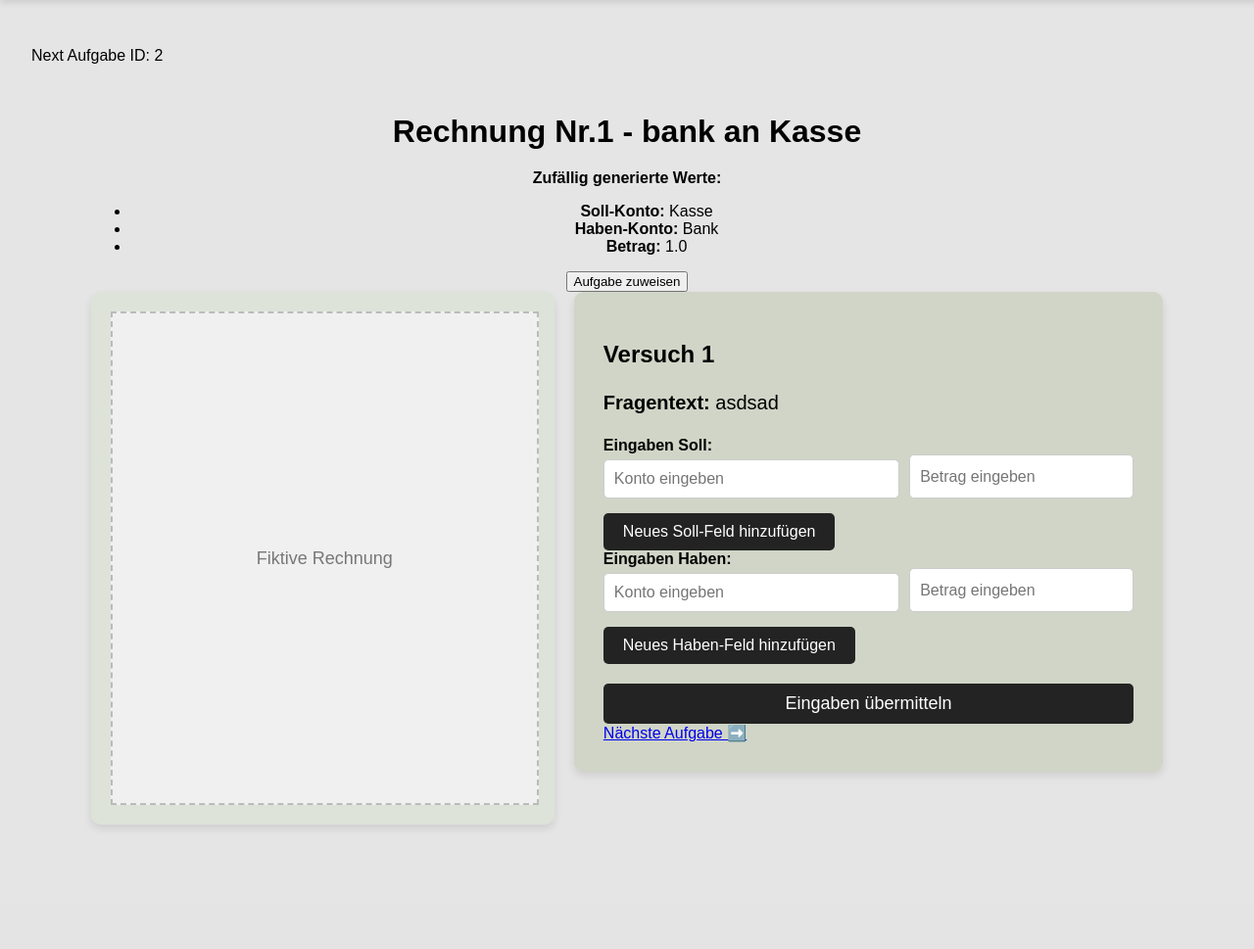
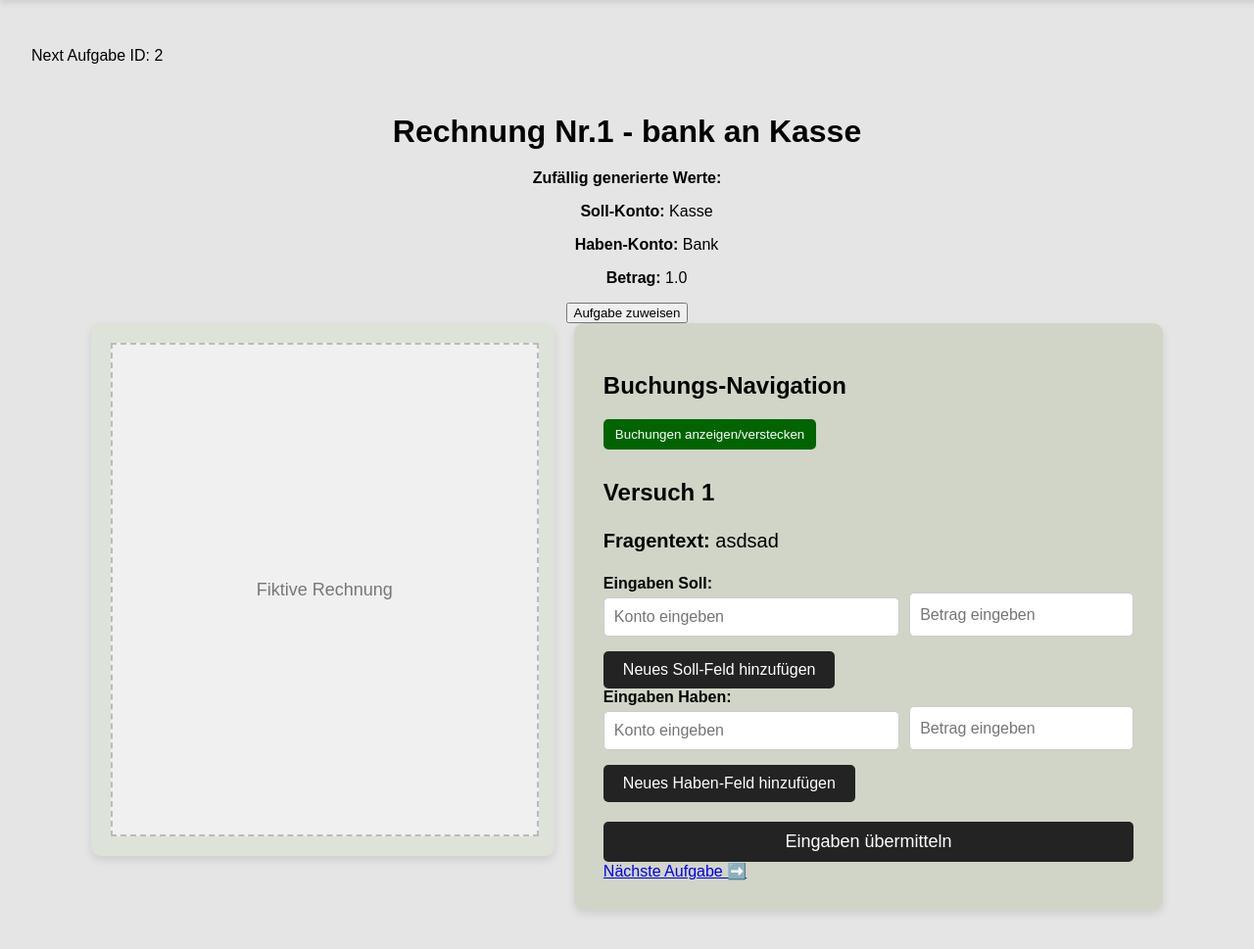
Before and after one commit to iug-htw/accounting, a Django app: page /posts/rechnung/1/ in a window 1280 px wide; the page is wider, and only the part inside the window is pictured. Shown: the part 95-1064 px from the top of that part at 98% size. Before the commit the page ends 940 px from the top of that part, so only its background shows below. Run offline with Django 5.2, Linux system fonts and the light colour scheme; a user stored in the database is signed in; data comes from the database, SQL or seed files in the repository; both versions use the stored data as it was after the commit.

Commit message:
Korrekturbuchung V1

```diff
--- a/posts/templates/posts/rechnung.html
+++ b/posts/templates/posts/rechnung.html
@@ -10,9 +10,9 @@
     {% if user.is_authenticated and nutzer_aufgabe %}
         <p><strong>Zufällig generierte Werte:</strong></p>
         <ul>
-            <li><strong>Soll-Konto:</strong> {{ nutzer_aufgabe.soll_konto }}</li>
-            <li><strong>Haben-Konto:</strong> {{ nutzer_aufgabe.haben_konto }}</li>
-            <li><strong>Betrag:</strong> {{ nutzer_aufgabe.betrag }}</li>
+            <p><strong>Soll-Konto:</strong> {{ nutzer_aufgabe.soll_konto }}</p>
+            <p><strong>Haben-Konto:</strong> {{ nutzer_aufgabe.haben_konto }}</p>
+            <p><strong>Betrag:</strong> {{ nutzer_aufgabe.betrag }}</p>
         </ul>
     {% endif %}
     {% if user.is_authenticated and not aufgabe.geloest %}
@@ -21,6 +21,7 @@
             <button type="submit" class="btn-assign-task">Aufgabe zuweisen</button>
         </form>
     {% endif %}
+
     <div class="content-wrapper_rechnung">
         <!-- Linker Bereich: Fiktive Rechnung (kann leer bleiben) -->
         <div class="left-section_rechnung">
@@ -29,6 +30,31 @@
 
         <!-- Rechter Bereich: Eingabefelder -->
         <div class="right-section_rechnung">
+
+            <h2>Buchungs-Navigation</h2>
+            <button id="toggle-buchung-ansicht" class="btn-toggle_rechnung">Buchungen anzeigen/verstecken</button>
+
+            <div id="buchungen-ansicht" class="buchungen-ansicht" style="display: none;">
+                <h3>Frühere Versuche:</h3>
+                {% if buchungen %}
+                    <ul>
+                        {% for buchung in buchungen %}
+                            <li>
+                                <button onclick="showBuchungDetail('{{ buchung.buchung_id }}')">Versuch {{ forloop.counter }}</button>
+                            </li>
+                            <div id="buchung-detail-{{ buchung.buchung_id }}" class="buchung-detail" style="display: none;">
+                                <p><strong>Soll-Konten:</strong> {{ buchung.antwort_konten_soll }}</p>
+                                <p><strong>Haben-Konten:</strong> {{ buchung.antwort_konten_haben }}</p>
+                                <p><strong>Beträge Soll:</strong> {{ buchung.antwort_betrag_soll }}</p>
+                                <p><strong>Beträge Haben:</strong> {{ buchung.antwort_betrag_haben }}</p>
+                            </div>
+                        {% endfor %}
+                    </ul>
+                {% else %}
+                <p>Keine vorherigen Buchungen gefunden.</p>
+            {% endif %}
+            </div>
+
             <h2>Versuch 1</h2>
             <p class="business-case_rechnung">
                 <strong>Fragentext:</strong> {{ aufgabe.frage }}
@@ -86,5 +112,21 @@
     function removeField(button) {
         button.parentElement.remove();
     }
+
+    function showBuchung(buchungId) {
+        const buchungDetail = document.getElementById(`buchung-${buchungId}`);
+        const isVisible = buchungDetail.style.display === 'block';
+        buchungDetail.style.display = isVisible ? 'none' : 'block';
+    }
+    document.getElementById('toggle-buchung-ansicht').addEventListener('click', function () {
+        const buchungenAnsicht = document.getElementById('buchungen-ansicht');
+        buchungenAnsicht.style.display = buchungenAnsicht.style.display === 'none' ? 'block' : 'none';
+    });
+
+    // Details der einzelnen Buchungen anzeigen
+    function showBuchungDetail(buchungId) {
+        const buchungDetail = document.getElementById(`buchung-detail-${buchungId}`);
+        buchungDetail.style.display = buchungDetail.style.display === 'none' ? 'block' : 'none';
+    }
 </script>
 {% endblock %}
--- a/posts/views.py
+++ b/posts/views.py
@@ -74,7 +74,7 @@ def rechnung_detail_view(request, aufgabe_id):
         nutzer=request.user,
         defaults={'soll_konto': '', 'haben_konto': '', 'betrag': 0, 'geloest': False}
     )
-
+    buchungen = Buchung.objects.filter(aufgabe=aufgabe, nutzer=request.user).order_by('buchung_id')
     # Nächste Aufgabe abrufen
     next_aufgabe = Aufgabe_neu.objects.filter(id__gt=aufgabe_id).order_by('id').first()
 
@@ -83,12 +83,6 @@ def rechnung_detail_view(request, aufgabe_id):
         haben_konten = request.POST.getlist('haben_konto[]')
         betraege_soll = request.POST.getlist('soll_betrag[]')
         betraege_haben = request.POST.getlist('haben_betrag[]')
-
-        # Debugging-Ausgabe zur Überprüfung der übermittelten Daten
-        print(f"Soll-Konten: {soll_konten}")
-        print(f"Haben-Konten: {haben_konten}")
-        print(f"Beträge Soll: {betraege_soll}")
-        print(f"Beträge Haben: {betraege_haben}")
 
         # Speichere die Nutzereingaben als Buchung in der Datenbank
         Buchung.objects.create(
@@ -115,7 +109,8 @@ def rechnung_detail_view(request, aufgabe_id):
     return render(request, 'posts/rechnung.html', {
         'aufgabe': aufgabe,
         'nutzer_aufgabe': nutzer_aufgabe,
-        'next_aufgabe': next_aufgabe
+        'next_aufgabe': next_aufgabe,
+        'buchungen': buchungen
     })
 
 
--- a/static/css/styles.css
+++ b/static/css/styles.css
@@ -435,3 +435,27 @@ input[type="text"] {
 .hidden {
     display: none;
 }
+.buchungen-ansicht {
+    padding: 10px;
+    background-color: #f0f8ff;
+    border: 1px solid #ccc;
+    border-radius: 5px;
+}
+
+.btn-toggle_rechnung {
+    background-color: #006400;
+    color: white;
+    border: none;
+    padding: 8px 12px;
+    margin-bottom: 10px;
+    cursor: pointer;
+    border-radius: 5px;
+}
+
+.buchung-detail {
+    margin-top: 5px;
+    padding: 10px;
+    background-color: #e0f7fa;
+    border: 1px solid #009688;
+    border-radius: 4px;
+}
```
Also changed, not shown: db.sqlite3.
